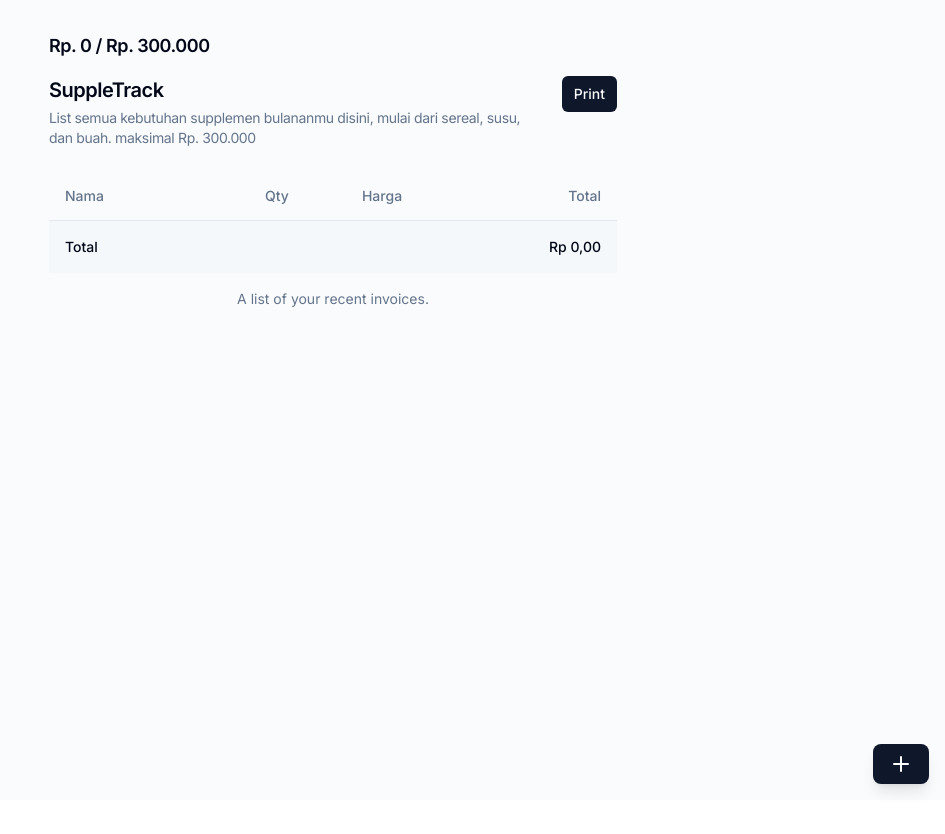
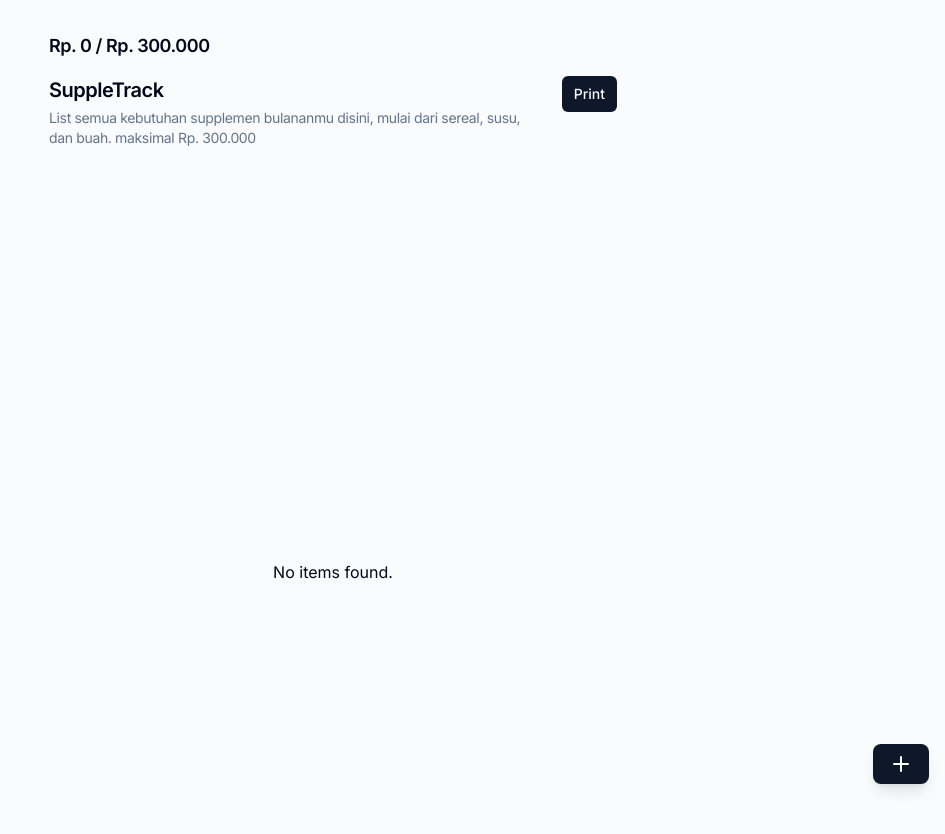
Before and after one commit to fleetimee/suplement-calc, a Next.js app: page / in a window 1280 px wide. Shown: the top 834 px of the page, without its empty margins (335-1280 px from the left). Before the commit the page ends 800 px from the top, so only its background shows below. Built offline with nearby package versions, Linux system fonts and the light colour scheme.

Commit message:
Refactor list section component to handle empty items array

```diff
--- a/src/container/home-page/list-section/index.tsx
+++ b/src/container/home-page/list-section/index.tsx
@@ -16,10 +16,17 @@ import { useCartStore } from "@/providers/cart-store-provider";
 export function ListSection() {
   const { items } = useCartStore((state) => state);
 
+  console.log(items.length);
+
+  console.log(items);
+
   return (
     <div className="flex flex-col gap-4">
+      {items.length > 0 ? (
         <Table>
-        <TableCaption>A list of your recent invoices.</TableCaption>
+          <TableCaption>
+            Jumlah item yang ada di dalam list ({items.length})
+          </TableCaption>
           <TableHeader>
             <TableRow>
               <TableHead className="w-[200px]">Nama</TableHead>
@@ -29,7 +36,7 @@ export function ListSection() {
             </TableRow>
           </TableHeader>
           <TableBody>
-          {items.map((item) => (
+            {/* {items.map((item) => (
             <TableRow key={item.id}>
               <TableCell className="font-medium">{item.name}</TableCell>
               <TableCell>{item.quantity}</TableCell>
@@ -38,7 +45,26 @@ export function ListSection() {
                 {formatToIDR(item.price)}
               </TableCell>
             </TableRow>
-          ))}
+          ))} */}
+
+            {items.length > 0 ? (
+              items.map((item) => (
+                <TableRow key={item.id}>
+                  <TableCell className="font-medium">{item.name}</TableCell>
+                  <TableCell>{item.quantity}</TableCell>
+                  <TableCell>{formatToIDR(item.price)}</TableCell>
+                  <TableCell className="text-right">
+                    {formatToIDR(item.price)}
+                  </TableCell>
+                </TableRow>
+              ))
+            ) : (
+              <TableRow>
+                <TableCell colSpan={4} className="text-center">
+                  No items found.
+                </TableCell>
+              </TableRow>
+            )}
           </TableBody>
           <TableFooter>
             <TableRow>
@@ -49,6 +75,11 @@ export function ListSection() {
             </TableRow>
           </TableFooter>
         </Table>
+      ) : (
+        <div className="flex items-center justify-center h-screen py-10">
+          <div className="text-center">No items found.</div>
+        </div>
+      )}
     </div>
   );
 }
```
Lines whose indentation alone changed are shown as unchanged.
